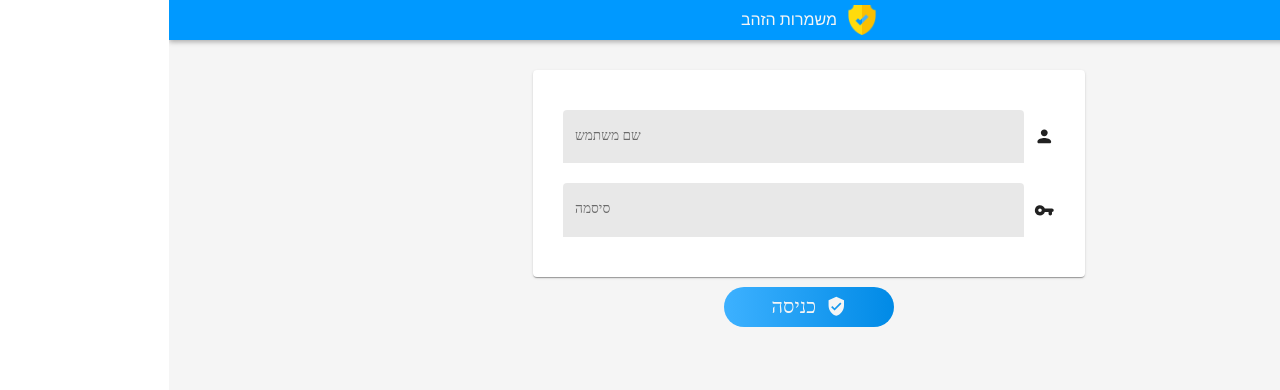
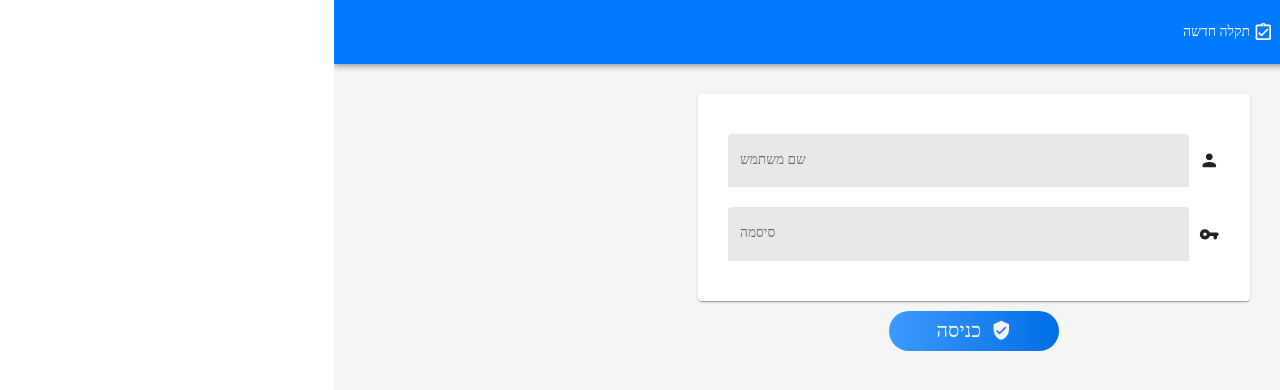
Before and after one commit to sagilaufer1992/guardians-of-the-golden-age, a React (Create React App) app in the folder FE/: page / in a window 1280 px wide. Shown: the top 390 px of the page. Built offline with nearby package versions, Linux system fonts and the light colour scheme; no server answers; what jss-rtl would draw is missing.

Commit message:
added navbar stub with mobile support

```diff
--- a/FE/src/App.tsx
+++ b/FE/src/App.tsx
@@ -34,7 +34,7 @@ function App() {
     setAuthFailed(null);
   }
 
-  return <div className={classnames("app", { "mobile": isMobile })}>
+  return <div className="app">
     <NavBar />
     {authFailed ?
       <Login onLogin={_handleLogin} /> :
@@ -42,7 +42,7 @@ function App() {
         <Auth tokenKey={TOKEN_STORAGE_KEY} onSuccess={setUser} onFail={setAuthFailed} /> :
         <UserProvider.Provider value={user}>
           {isMobile && isVolunteer(user) ?
-            <AddFault onFaultAdded={faultManager.addFault} /> :
+            <FaultsArea faults={faultManager.faults} onStatusChange={faultManager.setFaultStatus} onFaultDelete={faultManager.deleteFault} /> :
             <div className="app-content">
               <DatePanel isRefresh={faultManager.isRefresh} lastRefreshTime={faultManager.lastRefreshTime} onDateChanged={setDate} />
               <div className="content-body">
--- a/FE/src/Components/Auth/Login.scss
+++ b/FE/src/Components/Auth/Login.scss
@@ -1,4 +1,4 @@
-$primary-color: #0099ff;
+$primary-color: #007aff;
 
 .login {
     margin: 30px auto;
--- a/FE/src/Components/FaultsArea/AddFaultMessage.scss
+++ b/FE/src/Components/FaultsArea/AddFaultMessage.scss
@@ -8,9 +8,10 @@ $btn-color: #0175b6;
     align-items: flex-start;
     background-color: white;
     border-radius: 2px;
-    font-size: 14px;
+    font-size: 12px;
     .panel-label {
         font-weight: bold;
+        margin-bottom: 5px;
     }
     .panel-body {
         width: 100%;
--- a/FE/src/Components/FaultsArea/index.scss
+++ b/FE/src/Components/FaultsArea/index.scss
@@ -1,4 +1,4 @@
-$primary-color: #0099ff;
+$primary-color: #007aff;
 $border-style: 1px solid rgb(189, 189, 189);
 
 @mixin number($bg-color, $text-color) {
@@ -31,7 +31,7 @@ $border-style: 1px solid rgb(189, 189, 189);
         border-bottom: $border-style;
         color: whitesmoke;
         background-image: linear-gradient(to right, lighten($primary-color, 12), darken($primary-color, 5));
-        .label {
+        .title {
             font-size: 18px;
             padding: 0 10px;
         }
--- a/FE/src/Components/FaultsArea/index.tsx
+++ b/FE/src/Components/FaultsArea/index.tsx
@@ -11,7 +11,7 @@ import { getBranches } from "../../utils/fetchBranches";
 import UserProvider from "../../utils/UserProvider";
 import Fault from "./Fault";
 import FaultsMenu from "./FaultsMenu";
-import getFilters from "./filters";
+import getFilterDefinitions from "./filters";
 
 interface Props {
     faults: Fault[];
@@ -19,28 +19,45 @@ interface Props {
     onStatusChange: (faultId: string, status: FaultStatus) => void;
 }
 
-export default function FaultsArea(props: Props) {
+const FaultsArea = (props: Props) => {
     const user = useContext(UserProvider);
     const { enqueueSnackbar } = useSnackbar();
+
     const [isFilterOpen, setFilterOpen] = useState<boolean>(false);
-    const [branches, setBranches] = useState<Branch[]>([]);
+    const [filterDefinitions, setFilterDefinitions] = useState<Record<string, FilterDefinition>>();
 
-    const [district, setDistrict] = useState<string>();
-    const [distributionCenter, setDistributionCenter] = useState<string>();
-    const [category, setCategory] = useState<string>();
-    const [statusFilter, setStatus] = useState<string>();
     const [sortBy, setSortBy] = useState<string>("time");
+    const [filters, setFilters] = useState({
+        district: null,
+        distributionCenter: null,
+        category: null,
+        status: null
+    });
 
     useEffect(() => {
-        const fetchBranches = async () => {
-            const newBranches = await getBranches(user) as Branch[];
-            if (!newBranches) return enqueueSnackbar("אירעה שגיאה בקבלת מרכזי חלוקה", { variant: "warning" });
-            setBranches(newBranches);
+        const initFilterDefinitions = async () => {
+            const branches = await getBranches(user);
+
+            if (!branches) enqueueSnackbar("אירעה שגיאה בקבלת מרכזי חלוקה", { variant: "warning" });
+
+            setFilterDefinitions(getFilterDefinitions(branches || []));
         }
-        fetchBranches();
+
+        initFilterDefinitions();
     }, []);
 
-    function sortFault(first: Fault, second: Fault): number {
+    const faults = useMemo(() => {
+        const { category, status, distributionCenter, district } = filters;
+
+        return props.faults.filter(fault =>
+            (!category || category === ALL_ITEM.value || fault.category === category) &&
+            (!status || status === ALL_ITEM.value || fault.status === status) &&
+            (!distributionCenter || distributionCenter === ALL_ITEM.value || fault.distributionCenter === distributionCenter) &&
+            (!district || district === ALL_ITEM.value || fault.branch?.district === district)
+        ).sort(sortFault);
+    }, [props.faults, filters, sortBy]);
+
+    function sortFault(first: Fault, second: Fault) {
         switch (sortBy) {
             case "time":
                 return second.date.getTime() - first.date.getTime();
@@ -55,27 +72,11 @@ export default function FaultsArea(props: Props) {
         }
     }
 
-    const onFilterChange = (fieldName: string, value: string) => {
-        if (fieldName === "category") setCategory(value)
-        else if (fieldName === "status") setStatus(value)
-        else if (fieldName === "distributionCenter") setDistributionCenter(value)
-        else if (fieldName === "district") setDistrict(value);
-    }
-
-    const filters = useMemo(() => getFilters(branches), [branches]);
-
-    const faults = useMemo(() => {
-        return props.faults.filter(fault =>
-            (!category || category === ALL_ITEM.value || fault.category === category) &&
-            (!statusFilter || statusFilter === ALL_ITEM.value || fault.status === statusFilter) &&
-            (!distributionCenter || distributionCenter === ALL_ITEM.value || fault.distributionCenter === distributionCenter) &&
-            (!district || district === ALL_ITEM.value || fault.branch?.district === district)
-        ).sort(sortFault);
-    }, [props.faults, category, statusFilter, distributionCenter, district, sortBy]);
+    const onFilterChange = (fieldName: string, value: string) => setFilters({ ...filters, [fieldName]: value });
 
     return <div className="faults-area">
         <div className="faults-area-header">
-            <div className="label">רשימת התקלות</div>
+            <div className="title">רשימת התקלות</div>
             <Button
                 variant="outlined"
                 color="secondary"
@@ -85,7 +86,10 @@ export default function FaultsArea(props: Props) {
             </Button>
         </div>
         <div className={classnames("faults-filter-container", { open: isFilterOpen })}>
-            <FaultsMenu filters={filters} onFilterChange={onFilterChange} onSortChange={setSortBy} />
+            {filterDefinitions && <FaultsMenu
+                filters={filterDefinitions}
+                onFilterChange={onFilterChange}
+                onSortChange={setSortBy} />}
         </div>
         <div className="faults-list">
             {faults.length === 0 ?
@@ -100,3 +104,5 @@ export default function FaultsArea(props: Props) {
         </div>
     </div>
 }
+
+export default React.memo(FaultsArea);
--- a/FE/src/Components/NavBar/index.scss
+++ b/FE/src/Components/NavBar/index.scss
@@ -1,16 +1,54 @@
-$primary-color: #0099ff;
+$primary-color: #007aff;
 
-.app-bar {
+.nav-bar {
+  .toolbar {
     display: flex;
-    justify-content: center;
-    align-items: center;
-    padding: 5px;
-    text-align: right;
-    color: whitesmoke;
-    background-color: $primary-color;
-    box-shadow: 0px 2px 5px 0px rgba(0, 0, 0, 0.3);
-    .logo {
-      height: 30px;
-      margin-left: 10px;
+    justify-content: space-between;
+    .title {
+      display: flex;
+      align-items: center;
+      font-size: 20px;
+      .logo {
+        margin-left: 10px;
+      }
     }
   }
+  .pages {
+    display: flex;
+    .page-item {
+      width: fit-content;
+      padding: 0 !important;
+      .page-button {
+        font-size: 14px;
+        font-weight: normal;
+        margin: 5px;
+        padding: 5px 15px;
+        color: $primary-color;
+        .page-icon {
+          margin-left:3px;
+        }
+      }
+    }
+  }
+  .drawer-pages {
+    flex-direction: column;
+    .page-button {
+      &.selected {
+          color: white !important;
+          background-color: $primary-color;
+      }
+    }
+  }
+  .bar-pages {
+    flex: 1;
+    margin-right: 20px !important;
+    .page-button {
+      color: white !important;
+      background-color: $primary-color;
+      &.selected {
+        color: $primary-color !important;
+        background-color: white;
+      }
+    }
+  }
+}
--- a/FE/src/Components/NavBar/index.tsx
+++ b/FE/src/Components/NavBar/index.tsx
@@ -1,12 +1,67 @@
 import "./index.scss";
 
-import React from 'react';
+import React, { useState } from 'react';
+import classnames from "classnames";
 
+import { useMediaQuery, Theme, AppBar, Toolbar, Typography, Button, Drawer, List, ListItem, ListItemIcon, ListItemText, IconButton } from '@material-ui/core';
+import AssignmentTurnedInOutlinedIcon from '@material-ui/icons/AssignmentTurnedInOutlined';
+import MenuIcon from '@material-ui/icons/Menu';
 import logo from "../../assets/logo.png";
 
+const pages = [{
+    name: "ניהול תקלות",
+    icon: AssignmentTurnedInOutlinedIcon
+}, {
+    name: "תקלה חדשה",
+    icon: AssignmentTurnedInOutlinedIcon
+}];
+
 export default function NavBar() {
-    return <div className="app-bar">
-        <img className="logo" src={logo} alt="" />
-        <span>משמרות הזהב</span>
-    </div>;
+    const [showDrawer, setShowDrawer] = useState<boolean>(false);
+    const [currentPage, setCurrentPage] = useState<string>(pages[0].name);
+
+    const isMobile = useMediaQuery((theme: Theme) => theme.breakpoints.down("sm"));
+
+    const onPageClick = (name: string) => {
+        setCurrentPage(name);
+    }
+
+    return <AppBar className="nav-bar" position="static">
+        <Toolbar className="toolbar">
+            <Typography className="title" color="secondary">
+                <img className="logo" src={logo} height={isMobile ? 24 : 30} alt="logo" />
+                {"משמרות הזהב"}
+            </Typography>
+            {isMobile ?
+                <IconButton edge="end" color="inherit">
+                    <MenuIcon onClick={() => setShowDrawer(!showDrawer)} />
+                </IconButton> :
+                <PagesContainer className="bar-pages" selected={currentPage} onSelect={onPageClick} />}
+        </Toolbar>
+        <Drawer anchor="right" open={showDrawer} onClose={() => setShowDrawer(false)}>
+            <PagesContainer className="drawer-pages" selected={currentPage} onSelect={onPageClick} />
+        </Drawer>
+    </AppBar >
 }
+
+interface Props {
+    selected: string;
+    className?: string;
+    onSelect: (name: string) => void;
+}
+
+const PagesContainer = ({ selected, className, onSelect }: Props) => {
+    return <List className={classnames("pages", className || "")}>
+        {pages.map(({ name, icon: IconElement }) => {
+            const isSelected = selected === name;
+            return <ListItem className="page-item">
+                <Button
+                    className={classnames("page-button", { selected: isSelected })}
+                    onClick={() => onSelect(name)}>
+                    {<IconElement className="page-icon" />}
+                    {name}
+                </Button>
+            </ListItem>
+        })}
+    </List>;
+}
--- a/FE/src/index.tsx
+++ b/FE/src/index.tsx
@@ -17,12 +17,12 @@ const theme: Theme = createMuiTheme({
   },
   palette: {
     primary: {
-      main: "#00a7ff",
+      main: "#007aff",
       contrastText: "#FFF"
     },
     secondary: {
       main: "#FFF",
-      contrastText: "#00a7ff"
+      contrastText: "#007aff"
     }
   },
 }, { direction: 'rtl' });
```
